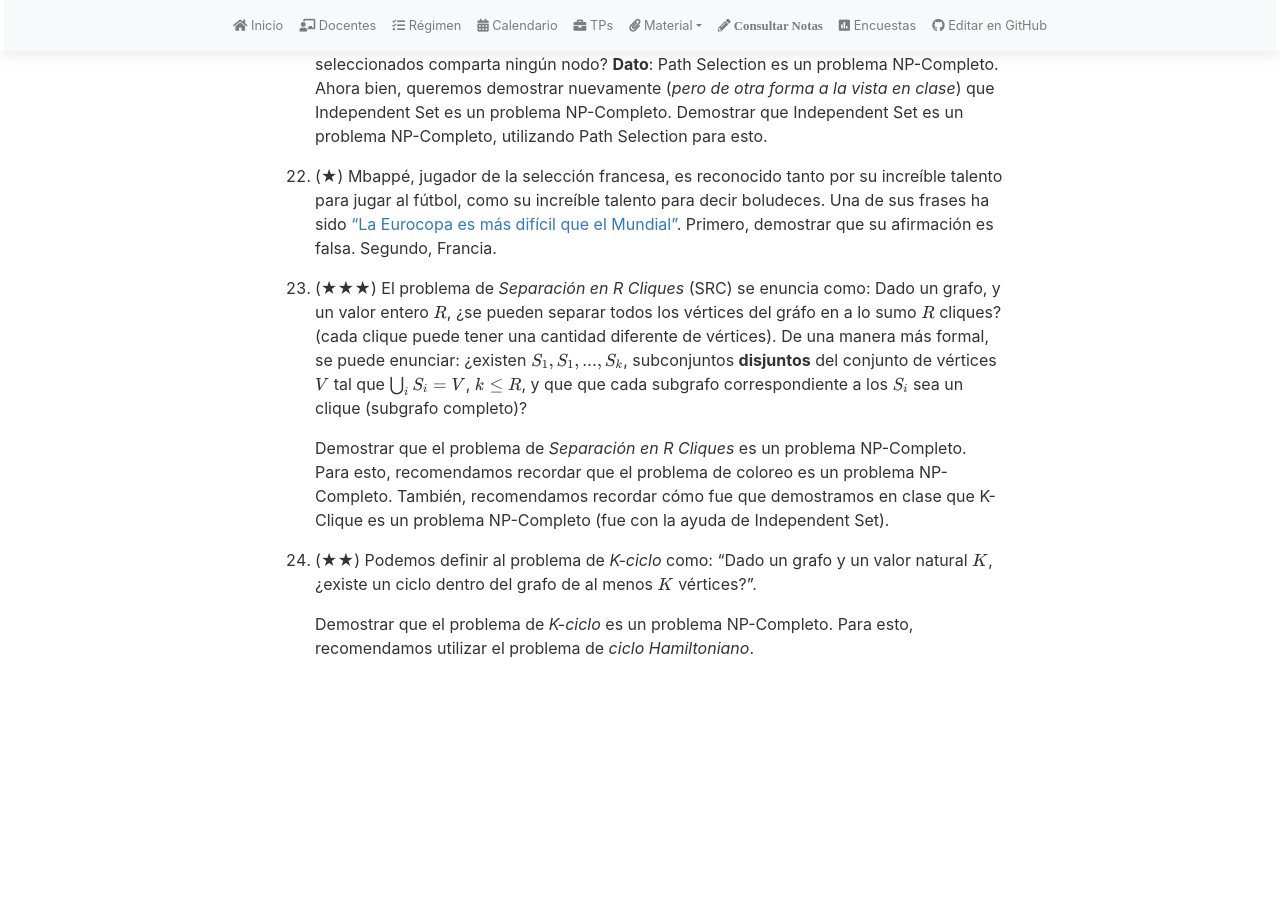
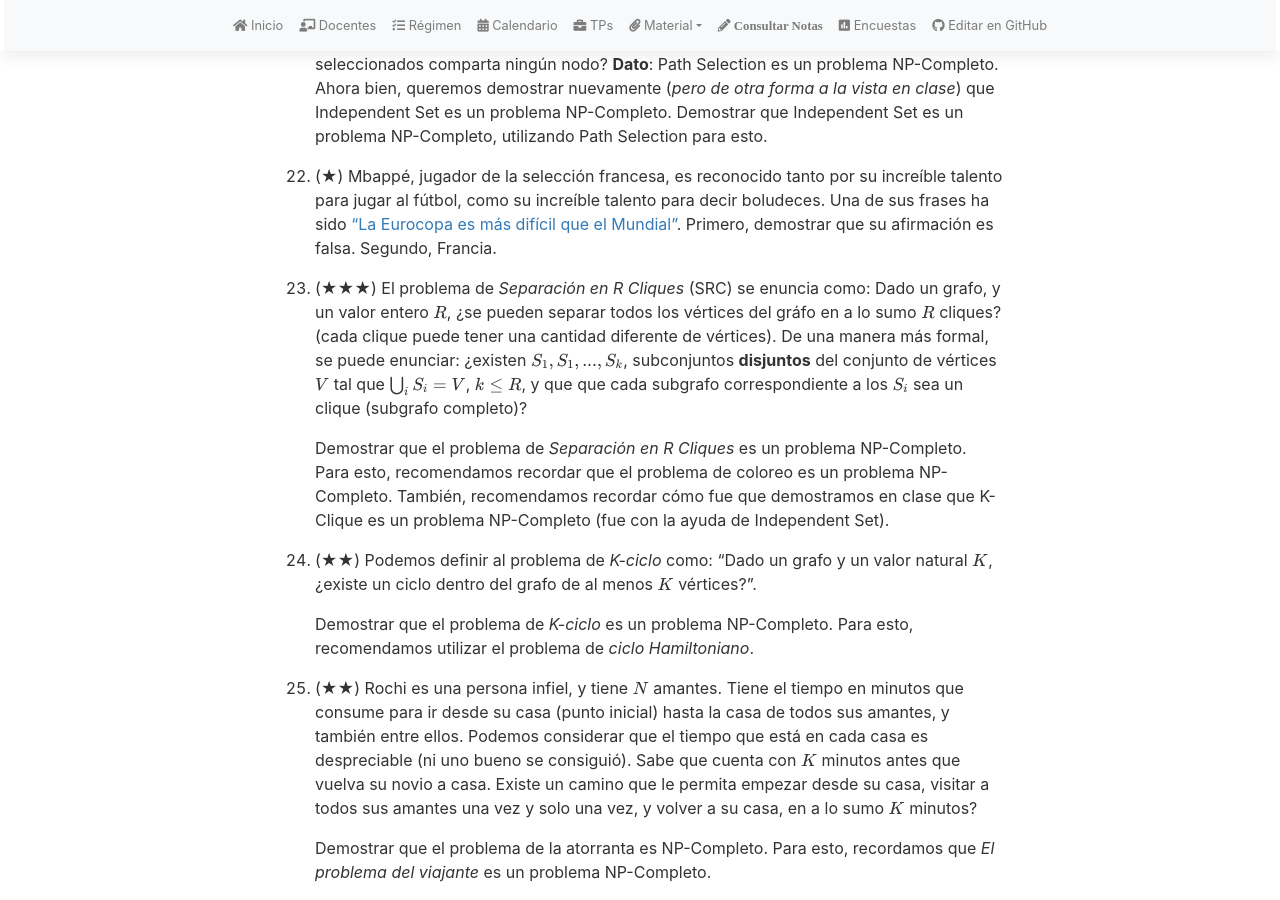
Before and after one commit to algoritmos-rw/tda_bg, a Jekyll site: the page built from material/guias/reducciones.md, in a window 1280 px wide and 900 px high, scrolled down 3604 px. Built offline with Jekyll 4.4.1, drawn with Linux system fonts in a browser that asks for light colours; nearby versions of some CDN libraries; our own code applies the rules of GitHub Pages for plain Markdown files; before the commit the page ends 4280 px from its top, so only the background shows below that.

Commit message:
Update reducciones.md

```diff
--- a/material/guias/reducciones.md
+++ b/material/guias/reducciones.md
@@ -161,4 +161,12 @@ math: true
 	Demostrar que el problema de _K-ciclo_ es un problema NP-Completo. Para esto,
 	recomendamos utilizar el problema de _ciclo Hamiltoniano_.
 
+1.  (★★) Rochi es una persona infiel, y tiene $$N$$ amantes. Tiene el tiempo en minutos que consume para ir desde su casa (punto inicial) hasta
+    la casa de todos sus amantes, y también entre ellos. Podemos considerar que el tiempo que está en cada casa es despreciable (ni uno bueno
+    se consiguió). Sabe que cuenta con $$K$$ minutos antes que vuelva su novio a casa. Existe un camino que le permita empezar desde su casa,
+    visitar a todos sus amantes una vez y solo una vez, y volver a su casa, en a lo sumo $$K$$ minutos?
+
+    Demostrar que el problema de la atorranta es NP-Completo. Para esto, recordamos que _El problema del viajante_ es un problema NP-Completo.
+
+
 {::options toc_levels="2" /}
```
